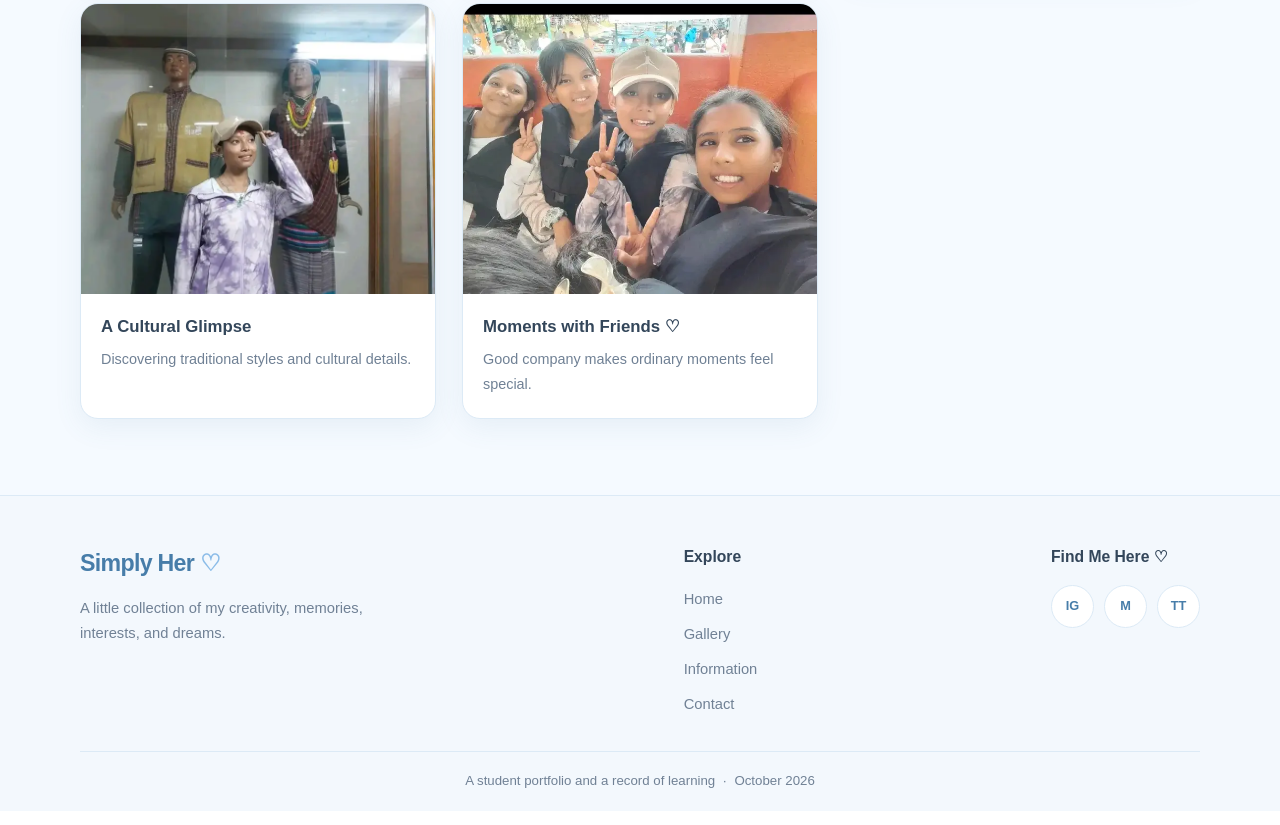
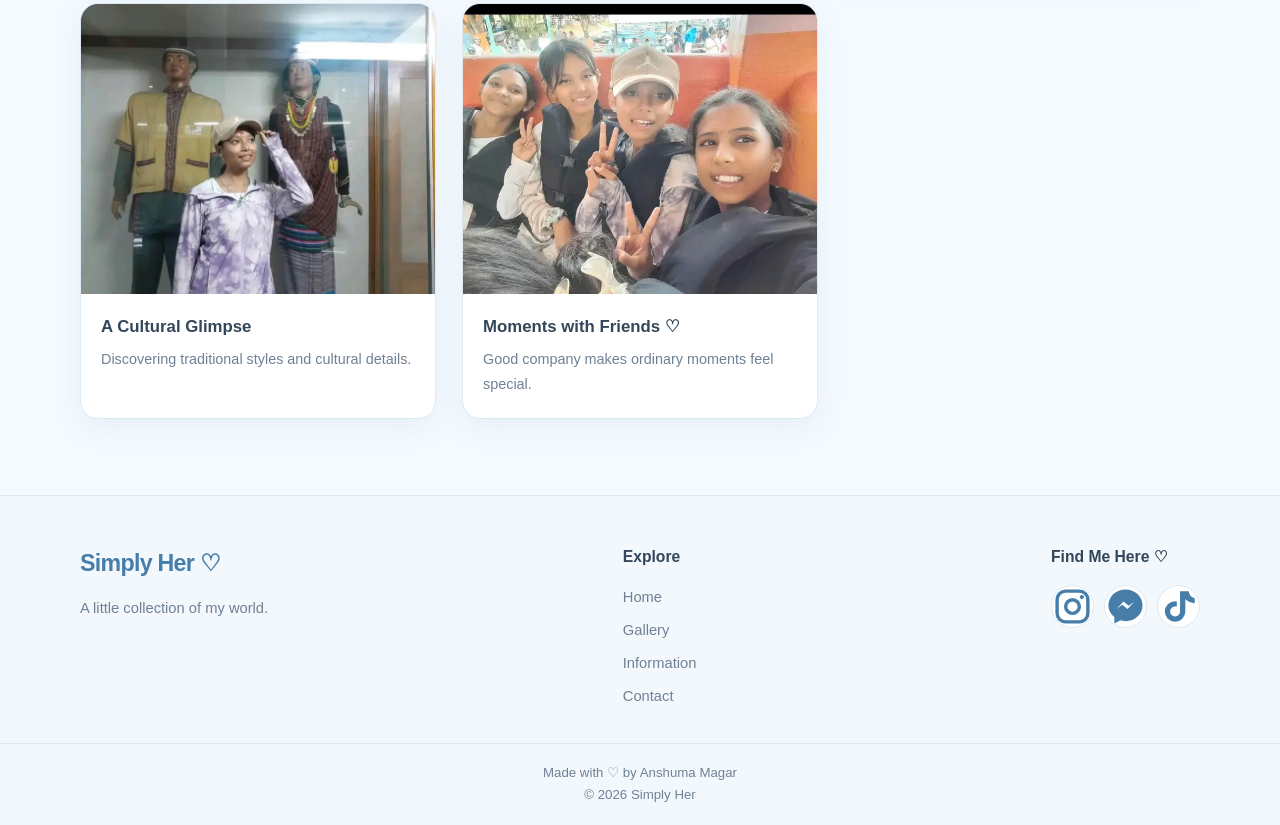
Before and after one commit to ansu006/project, a plain HTML site: page gallery.html in a window 1280 px wide. Shown: the part 1782-2607 px from the top of the page. Drawn offline with Linux system fonts and the light colour scheme.

Commit message:
Refactor footer section with new layout and links
Updated footer structure and content for improved layout and branding.

```diff
--- a/gallery.html
+++ b/gallery.html
@@ -307,87 +307,89 @@
     <!-- ========== SHARED FOOTER ========== -->
 
     <footer class="site-footer">
-        <div class="container">
-
-            <div class="footer-main">
+    <div class="container footer-main">
 
         <div class="footer-brand">
-
-                    <a href="index.html" class="brand">
-                        Simply Her <span>♡</span>
-                    </a>
-
-                    <p>
-                        A little collection of my creativity, memories,
-                        interests, and dreams.
-                    </p>
-
+            <a href="index.html" class="brand">Simply Her ♡</a>
+            <p>A little collection of my world.</p>
         </div>
 
-
         <div class="footer-links">
-
             <h3>Explore</h3>
 
-                    <ul class="footer-link-list">
-                        <li><a href="index.html">Home</a></li>
-                        <li><a href="gallery.html">Gallery</a></li>
-                        <li><a href="information.html">Information</a></li>
-                        <li><a href="contact.html">Contact</a></li>
-                    </ul>
-
+            <div class="footer-link-list">
+                <a href="index.html">Home</a>
+                <a href="gallery.html">Gallery</a>
+                <a href="information.html">Information</a>
+                <a href="contact.html">Contact</a>
+            </div>
         </div>
 
-
         <div class="footer-social">
-
             <h3>Find Me Here ♡</h3>
 
             <div class="social-links">
 
-                        <a
-                            href="https://instagram.com/anshuma.magar39"
+                <a href="https://instagram.com/anshuma.magar39"
                    class="social-link"
                    target="_blank"
                    rel="noopener noreferrer"
-                            aria-label="Visit Anshuma on Instagram"
-                            title="Instagram"
-                        >IG</a>
+                   aria-label="Instagram">
 
-                        <a
-                            href="https://m.me/anshuma.magar01"
+                    <svg viewBox="0 0 24 24" aria-hidden="true">
+                        <rect x="3" y="3" width="18" height="18"
+                              rx="5" fill="none" stroke="currentColor"
+                              stroke-width="2"/>
+                        <circle cx="12" cy="12" r="4"
+                                fill="none" stroke="currentColor"
+                                stroke-width="2"/>
+                        <circle cx="17.5" cy="6.5" r="1.2"
+                                fill="currentColor"/>
+                    </svg>
+
+                </a>
+
+                <a href="https://m.me/anshuma.magar01"
                    class="social-link"
                    target="_blank"
                    rel="noopener noreferrer"
-                            aria-label="Message Anshuma on Facebook Messenger"
-                            title="Messenger"
-                        >M</a>
+                   aria-label="Messenger">
 
-                        <a
-                            href="https://www.tiktok.com/@ansuma.magar"
+                    <svg viewBox="0 0 24 24" aria-hidden="true">
+                        <path d="M12 2C6.4 2 2 6.1 2 11.3c0 2.8 1.3 5.2 3.5 6.9V22l3.5-1.9
+                                 c1 .3 2 .5 3 .5 5.6 0 10-4.1 10-9.3S17.6 2 12 2Z"
+                              fill="currentColor"/>
+                        <path d="m6.8 13.4 4-4.3 3.1 2.4 3.3-2.4-4 4.3-3.1-2.4Z"
+                              fill="#ffffff"/>
+                    </svg>
+
+                </a>
+
+                <a href="https://www.tiktok.com/@ansuma.magar"
                    class="social-link"
                    target="_blank"
                    rel="noopener noreferrer"
-                            aria-label="Visit Anshuma on TikTok"
-                            title="TikTok"
-                        >TT</a>
+                   aria-label="TikTok">
 
+                    <svg viewBox="0 0 24 24" aria-hidden="true">
+                        <path d="M15 3h3c.2 2 1.4 3.6 3.5 4.1v3
+                                 c-2.1-.1-4-.9-5.5-2.3v7.1
+                                 a6 6 0 1 1-6-6h1v3.1h-1
+                                 a2.9 2.9 0 1 0 2.9 2.9V3H15Z"
+                              fill="currentColor"/>
+                    </svg>
+
+                </a>
+
+            </div>
         </div>
 
     </div>
 
-            </div>
-
-
     <div class="footer-bottom">
-                <p>
-                    A student portfolio and a record of learning
-                    &nbsp;·&nbsp; October 2026
-                </p>
-            </div>
-
+        <p>Made with ♡ by Anshuma Magar</p>
+        <p>© 2026 Simply Her</p>
     </div>
 </footer>
-
 </body>
                                     </html>
```
Lines whose indentation alone changed are shown as unchanged.
